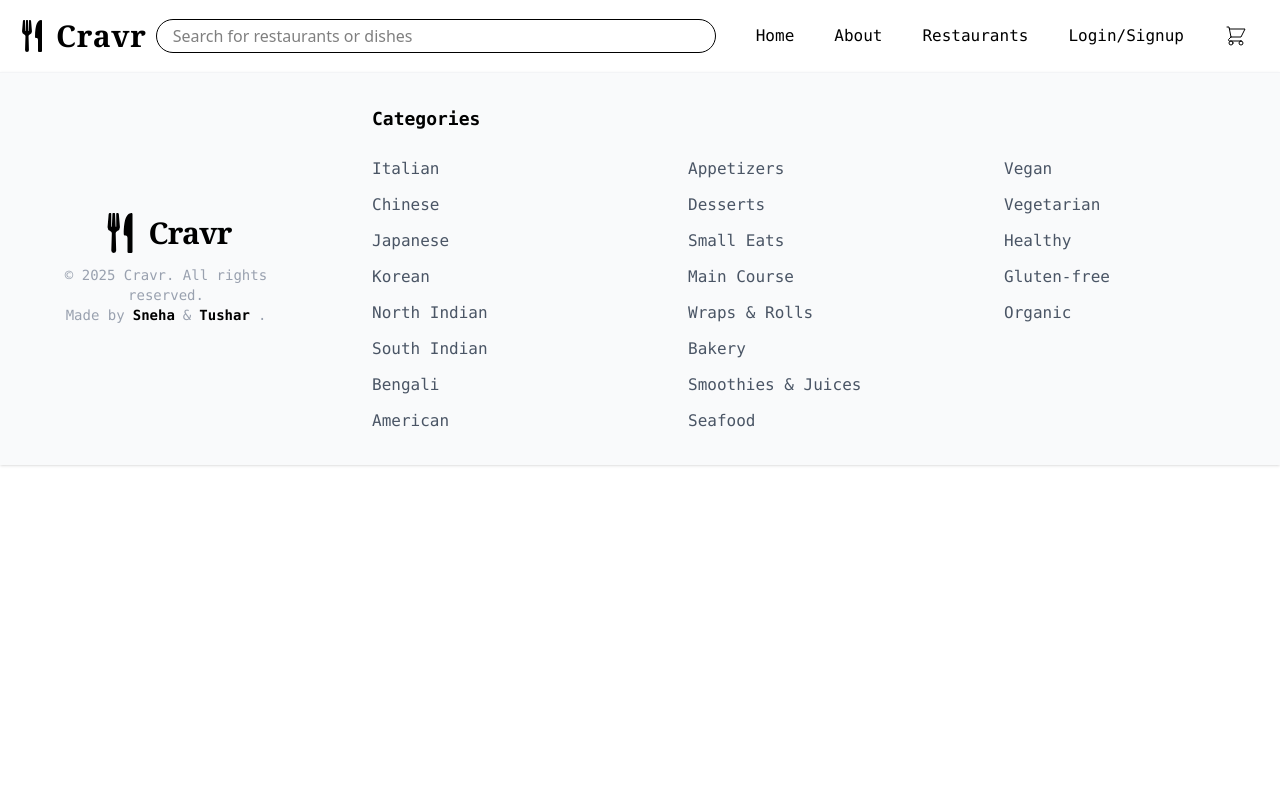
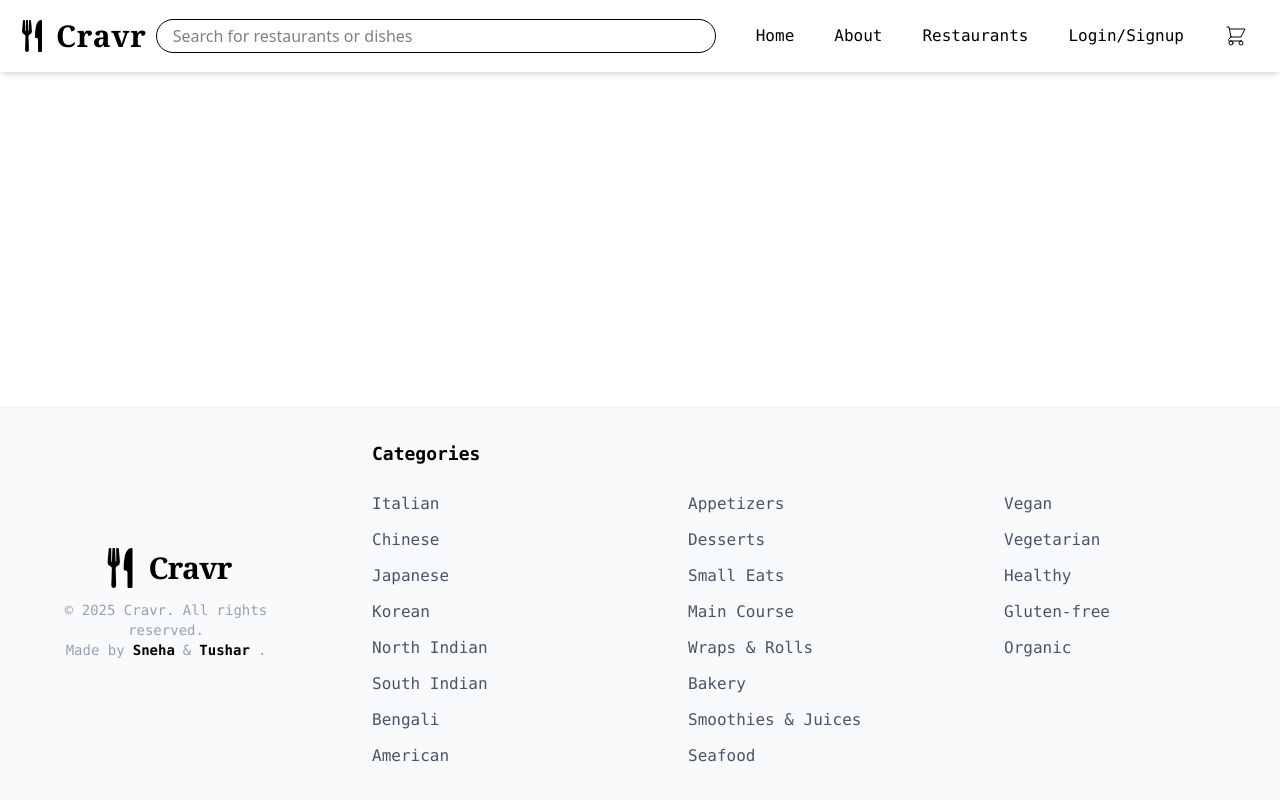
Before and after one commit to snehaaadn/Cravr, a React app in the folder Frontend/: page / in a window 1280 px wide. Built offline with nearby package versions, Linux system fonts and the light colour scheme; the HTML template or start-up script is replaced by a standard one.

Commit message:
update footer

```diff
--- a/Frontend/src/components/common/footer.jsx
+++ b/Frontend/src/components/common/footer.jsx
@@ -11,7 +11,7 @@ const FooterLink = ({ text, href }) => (
 
 function Footer() {
     return (
-        <footer className="w-full bg-gray-50 shadow py-8 border-t border-gray-100 font-mono">
+        <footer className="w-full bg-gray-50 shadow py-8 border-t border-gray-100 font-mono absolute bottom-0">
             {/* Main Grid */}
             <div className="max-w-7xl mx-auto px-6 grid grid-cols-1 sm:grid-cols-2 lg:grid-cols-4 gap-8 lg:gap-8">
 
```
